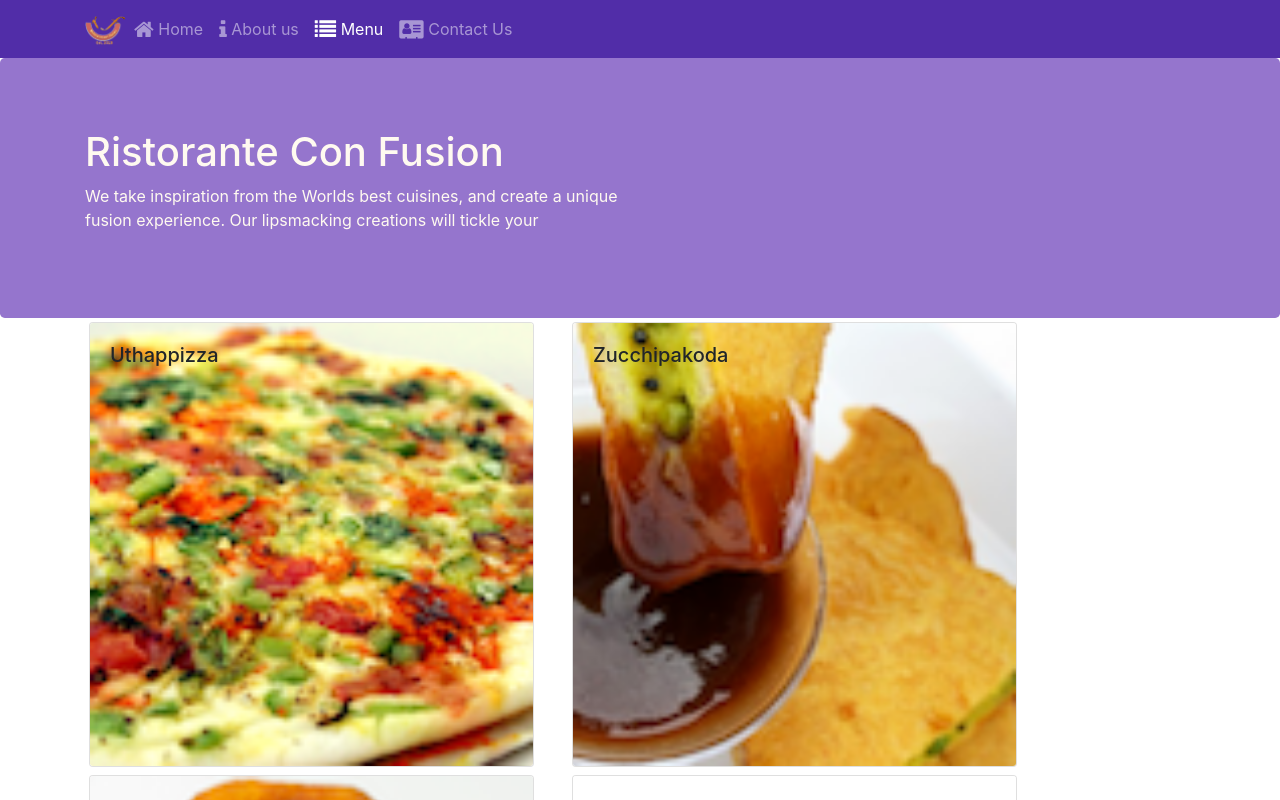
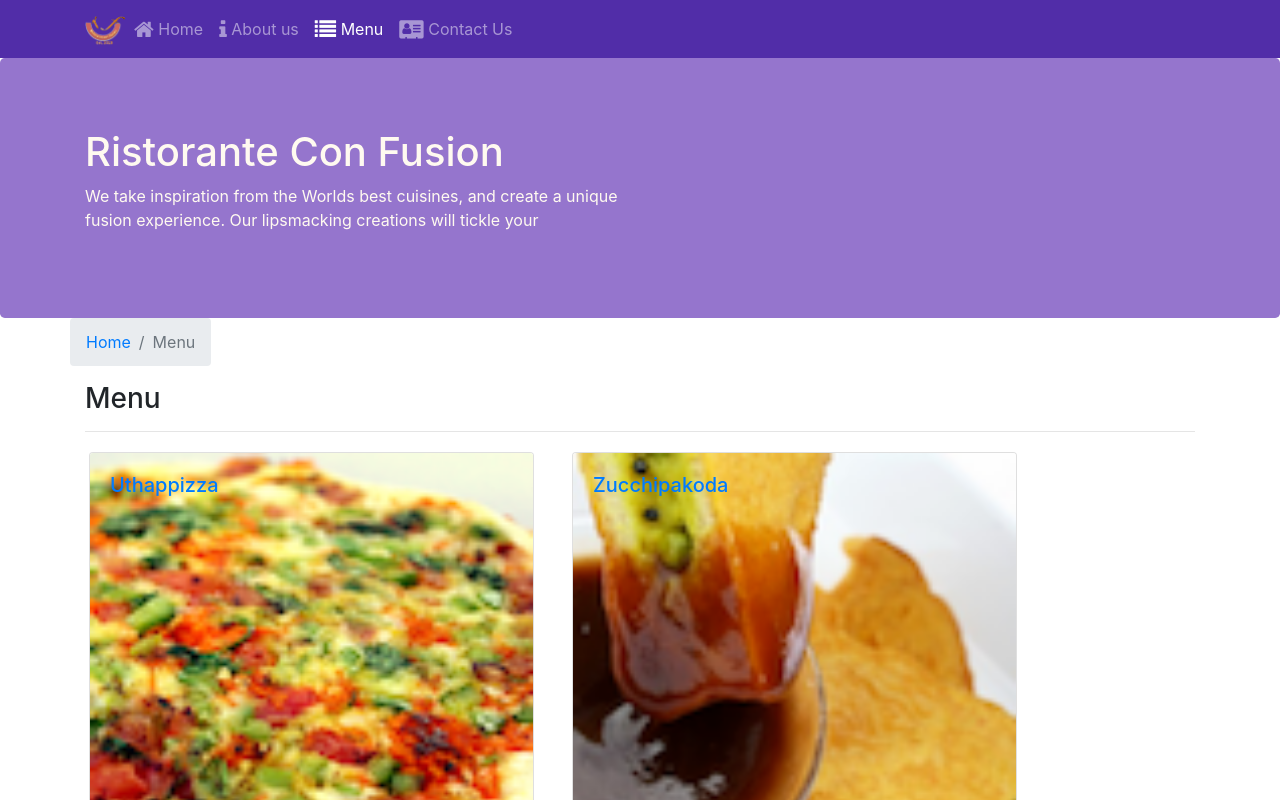
Before and after one commit to guywardi/react-test, a React (Create React App) app: page /menu in a window 1280 px wide. Shown: the top 800 px of the page. Built offline with nearby package versions, Linux system fonts and the light colour scheme.

Commit message:
SPA 2 React

```diff
--- a/src/components/ContactComponent.js
+++ b/src/components/ContactComponent.js
@@ -1,8 +1,19 @@
 import React from 'react';
-
+import { Breadcrumb, BreadcrumbItem } from 'reactstrap';
+import { Link } from 'react-router-dom';
 function Contact(props) {
     return(
         <div className="container">
+            <div className="row">
+                <Breadcrumb>
+                  <BreadcrumbItem><Link to='/home'>Home</Link></BreadcrumbItem>
+                  <BreadcrumbItem active>Contact Us</BreadcrumbItem>
+                </Breadcrumb>
+                <div className="col-12">
+                  <h3>Contact Us</h3>
+                  <hr />
+                </div>
+            </div>
             <div className="row row-content">
                 <div className="col-12">
                 <h3>Location Information</h3>
--- a/src/components/DishdetailComponent.js
+++ b/src/components/DishdetailComponent.js
@@ -1,5 +1,7 @@
 import React from 'react';
-import { Card, CardImg, CardText, CardBody, CardTitle } from 'reactstrap';
+import { Card, CardImg, CardText, CardBody,
+         CardTitle, Breadcrumb, BreadcrumbItem } from 'reactstrap';
+import { Link } from 'react-router-dom';
 
   function RenderDish({dish}) {
       return (
@@ -38,15 +40,23 @@ import { Card, CardImg, CardText, CardBody, CardTitle } from 'reactstrap';
       );
   }
   const DishDetail = (props) => {
-
-    console.log("DishDetail Component render invoked");
     if (props.dish != null)
       return (
         <div className="container">
-        <div className="row">
-          <RenderDish dish={props.dish} />
-          <RenderComments comments={props.dish.comments} />
-        </div>
+          <div className="row">
+              <Breadcrumb>
+                <BreadcrumbItem><Link to='/menu'>Menu</Link></BreadcrumbItem>
+                <BreadcrumbItem active>{props.dish.name}</BreadcrumbItem>
+              </Breadcrumb>
+              <div className="col-12">
+                <h3>{props.dish.name}</h3>
+                <hr />
+              </div>
+          </div>
+          <div className="row">
+            <RenderDish dish={props.dish} />
+            <RenderComments comments={props.comments} />
+          </div>
         </div>
       );
     else
--- a/src/components/MainComponent.js
+++ b/src/components/MainComponent.js
@@ -34,12 +34,21 @@ class Main extends Component {
         />
       );
     }
+
+    const DishWithId = ({match}) => {
+      return(
+          <DishDetail dish={this.state.dishes.filter((dish) => dish.id === parseInt(match.params.dishId,10))[0]}
+            comments={this.state.comments.filter((comment) => comment.dishId === parseInt(match.params.dishId,10))} />
+      );
+    };
+
     return (
       <div>
         <Header />
         <Switch>
           <Route path="/home" component={HomePage} />
           <Route exact path="/menu" component={() => <Menu dishes={this.state.dishes} />} />
+          <Route path="/menu/:dishId" component={DishWithId} />
           <Route exact path="/contactus" component={Contact} />
           <Redirect to="/home" />
         </Switch>
--- a/src/components/MenuComponent.js
+++ b/src/components/MenuComponent.js
@@ -1,13 +1,15 @@
 import React from 'react';
-import { Card, CardImg, CardImgOverlay, CardTitle } from 'reactstrap';
-
+import { Card, CardImg, CardImgOverlay, CardTitle, Breadcrumb, BreadcrumbItem } from 'reactstrap';
+import { Link } from 'react-router-dom';
   function RenderMenuItem({ dish, onClick}){
       return (
-        <Card onClick={() => onClick(dish.id)}>
-          <CardImg width="100%" src={dish.image} alt={dish.name} />
-          <CardImgOverlay>
-              <CardTitle>{dish.name}</CardTitle>
-          </CardImgOverlay>
+        <Card>
+          <Link to={`/menu/${dish.id}`}>
+            <CardImg width="100%" src={dish.image} alt={dish.name} />
+            <CardImgOverlay>
+                <CardTitle>{dish.name}</CardTitle>
+            </CardImgOverlay>
+          </Link>
         </Card>
       );
   }
@@ -17,13 +19,23 @@ import { Card, CardImg, CardImgOverlay, CardTitle } from 'reactstrap';
       const menu = props.dishes.map((dish) => {
           return (
             <div key={dish.id} className="col-12 col-md-5 m-1">
-              <RenderMenuItem dish={dish} onClick={props.onClick}/>
+              <RenderMenuItem dish={dish} />
             </div>
           );
       });
 
       return (
           <div className="container">
+              <div className="row">
+                  <Breadcrumb>
+                    <BreadcrumbItem><Link to='/home'>Home</Link></BreadcrumbItem>
+                    <BreadcrumbItem active>Menu</BreadcrumbItem>
+                  </Breadcrumb>
+                  <div className="col-12">
+                    <h3>Menu</h3>
+                    <hr />
+                  </div>
+              </div>
               <div className="row">
                   {menu}
               </div>
```
